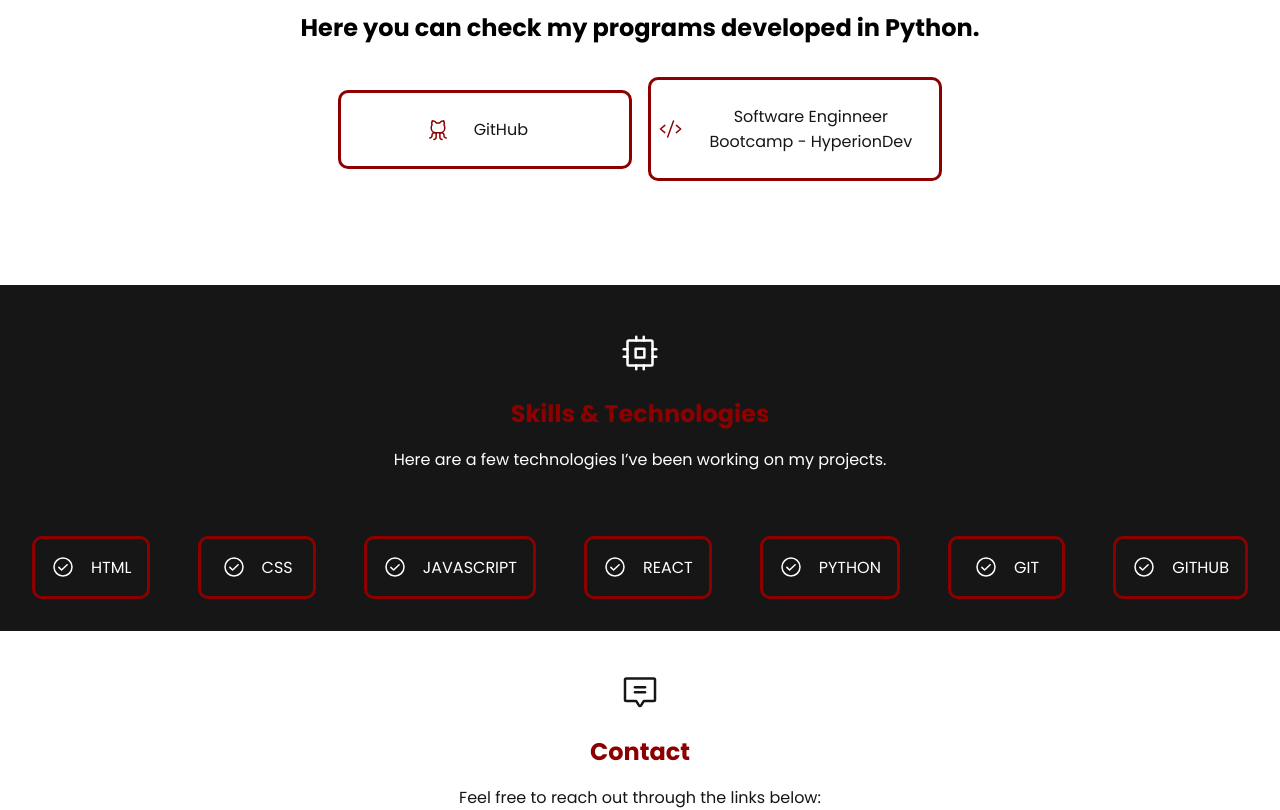
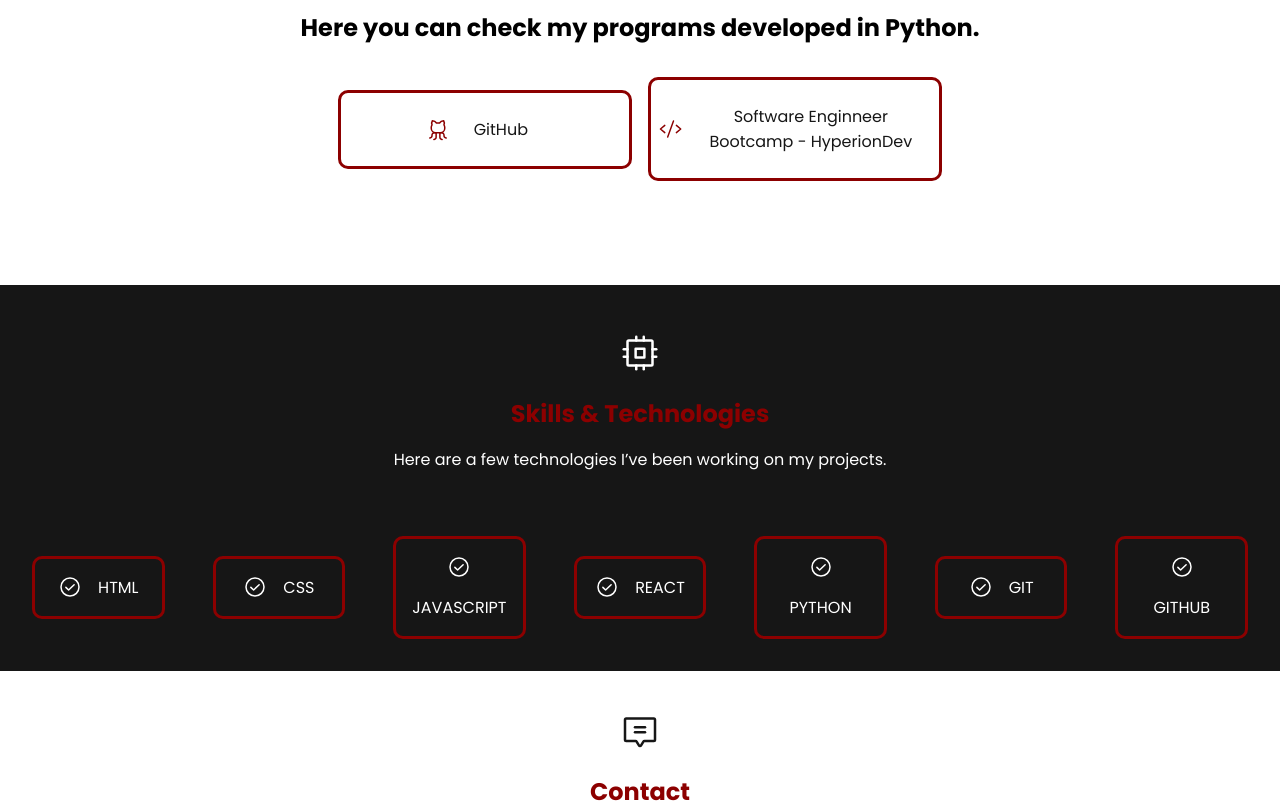
Before and after one commit to LuciMacedo/luci-portfolio, a React (Vite) app: page / in a window 1280 px wide. Shown: the part 2145-2955 px from the top of the page. Built offline with nearby package versions, Linux system fonts and the light colour scheme.

Commit message:
updating the skills section

```diff
--- a/src/assets/components/skill/style.js
+++ b/src/assets/components/skill/style.js
@@ -31,6 +31,7 @@ export const Skill = styled.article`
     width: 30%;
     background: ${(props) => props.theme['black-500']};
     display: flex;
+    flex-wrap: wrap;
     flex-direction: row;
     justify-content: center;
     gap: 1rem;
@@ -40,4 +41,10 @@ export const Skill = styled.article`
     border-radius: 10px;
   }
 
+  @media (max-width: 768px) {
+    width: 100%;
+    flex-direction: column;
+    justify-content: center;
+    align-items: center;
+  }
 `
```
